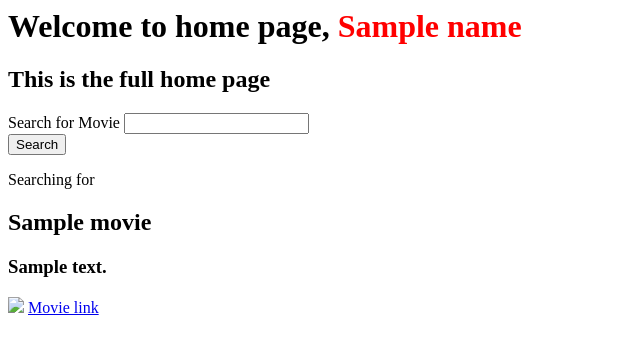
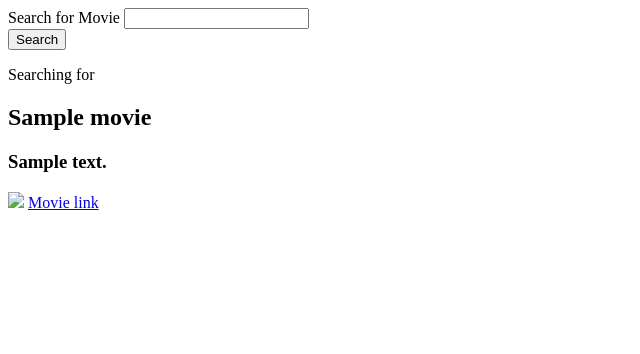
Before and after one commit to Salome-Serna-R/movies_reviews, a Django app: template movie/templates/home.html in a window 1280 px wide. Shown: the top 354 px of the page, without its empty margins (0-640 px from the left). Run offline with Django 5.2, Linux system fonts and the light colour scheme; tables that the repository leaves empty hold one stand-in row (values such as "Sample post"); the template is opened without the code that fills it: values that come from a table or form of the project are taken from there, most other values are stand-ins (such as "Sample title", 1, 10 or a date in 2020).

Commit message:
Comentar titulos

```diff
--- a/movie/templates/home.html
+++ b/movie/templates/home.html
@@ -1,6 +1,6 @@
-<!--<h1>Welcome to home page</h1>-->
+<!--<h1>Welcome to home page</h1>
 <h1>Welcome to home page, <span style="color: red;">{{name}}</span></h1>
-<h2>This is the full home page</h2>
+<h2>This is the full home page</h2>-->
 
 <div class="container">
    <form action="">
```
